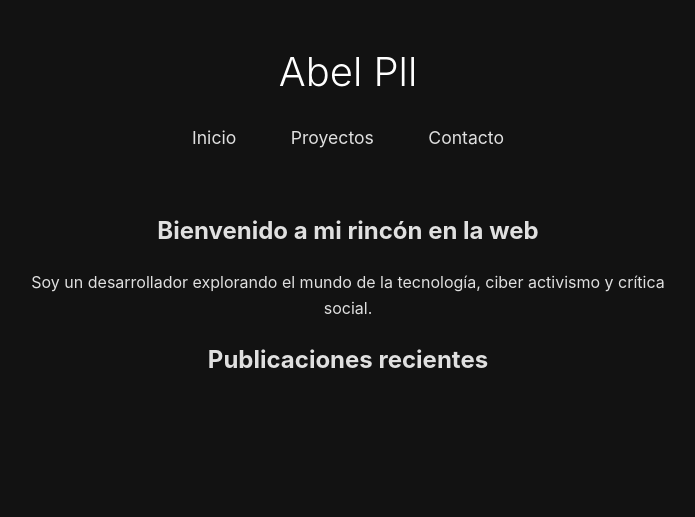
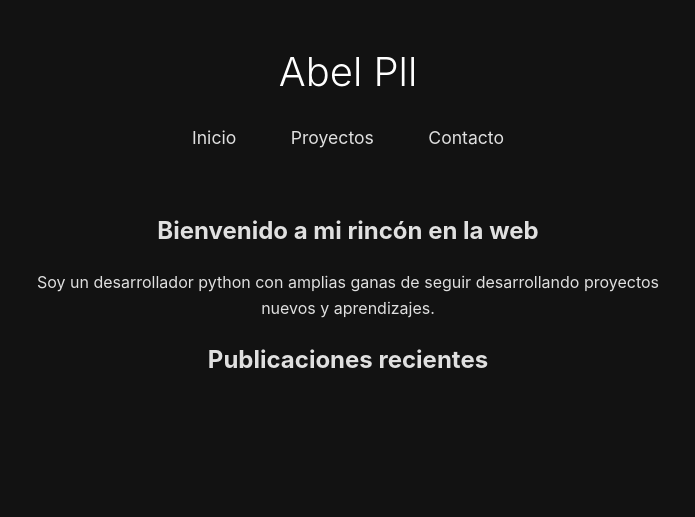
Before and after one commit to makinatetanos/miweb, a Flask app: page / in a window 1280 px wide. Shown: the top 517 px of the page, without its empty margins (292-987 px from the left). Run offline with Flask 3, Linux system fonts and the light colour scheme.

Commit message:
Update index.html

```diff
--- a/templates/index.html
+++ b/templates/index.html
@@ -3,7 +3,7 @@
 <head>
     <meta charset="UTF-8">
     <meta name="viewport" content="width=device-width, initial-scale=1.0">
-    <title>Abel Pll | Desarrollador, Ciber Activismo y Crítica Social</title>
+    <title>Abel Pll | Desarrollador Python</title>
     <meta name="description" content="Blog personal de Abel Pll sobre desarrollo, ciber activismo, crítica social y experiencias en tecnología.">
     <link rel="stylesheet" href="{{ url_for('static', filename='styles.css') }}">
     <meta name="robots" content="index,follow">
@@ -22,7 +22,7 @@
     <main>
         <section id="bienvenida">
             <h2>Bienvenido a mi rincón en la web</h2>
-            <p>Soy un desarrollador explorando el mundo de la tecnología, ciber activismo y crítica social.</p>
+            <p>Soy un desarrollador python con amplias ganas de seguir desarrollando proyectos nuevos y aprendizajes.</p>
         </section>
         <section id="posts">
             <h2>Publicaciones recientes</h2>
```
